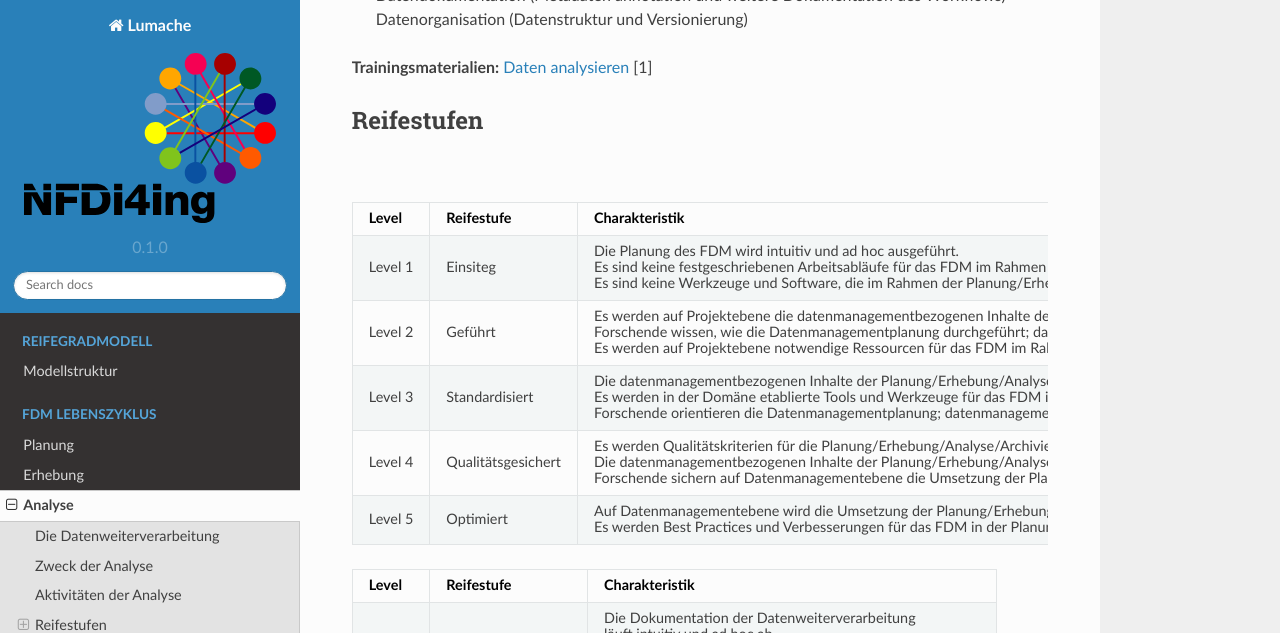
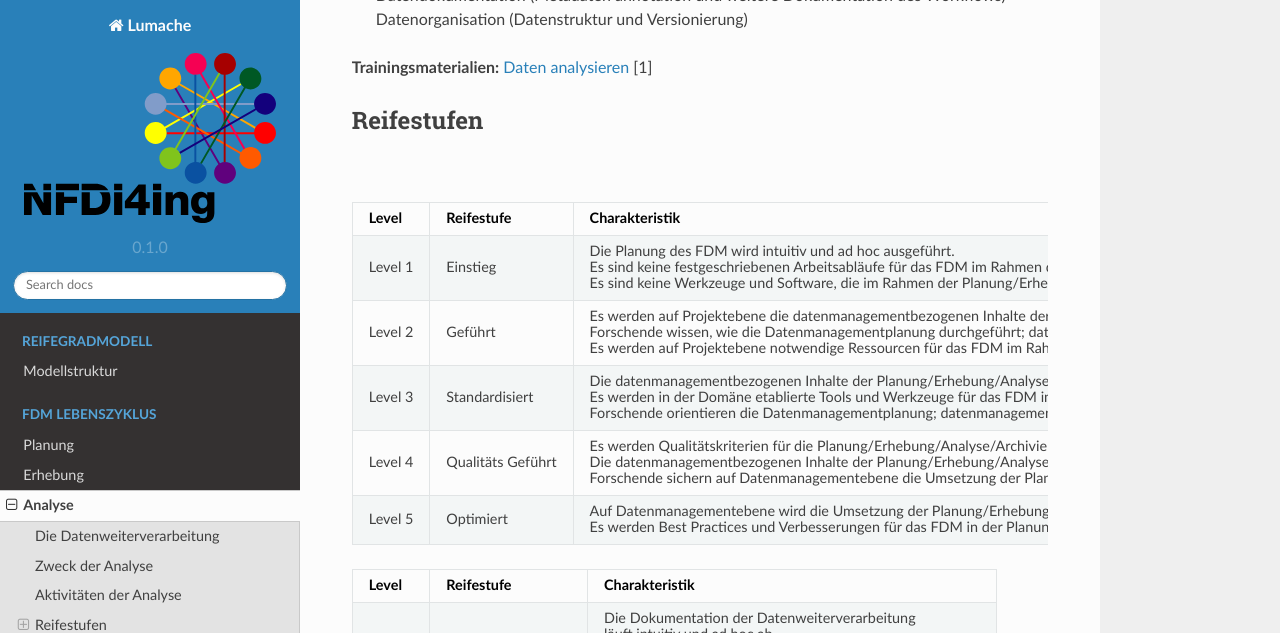
Before and after one commit to LUHMW/MaturityModelsNFDI4Ing, a Sphinx documentation site: the page built from docs/source/Analyse.rst, in a window 1280 px wide and 900 px high, scrolled down 944 px. Shown: the top 633 px of the window. Built offline with Sphinx 7.4.7 and the Read the Docs theme 2.0.0, drawn with Linux system fonts in a browser that asks for light colours.

Commit message:
Update Analyse.rst

```diff
--- a/docs/source/Analyse.rst
+++ b/docs/source/Analyse.rst
@@ -44,7 +44,7 @@ Reifestufen
      - Charakteristik
 
    * - Level 1
-     - Einsiteg
+     - Einstieg
      - Die Planung des FDM wird intuitiv und ad hoc ausgeführt.
 
        Es sind keine festgeschriebenen Arbeitsabläufe für das FDM im Rahmen der Planung/Erhebung/Analyse/Archivierung/Zugang auf Projektebene beschrieben.
@@ -68,7 +68,7 @@ Reifestufen
        Forschende orientieren die Datenmanagementplanung; datenmanagementbezogene Erhebung/Analyse durchgeführt; Daten archiviert/zugänglich gemacht an domänenspezifischen Standards und etablieren diese in der Umsetzung im Rahmen des Projektes.
 
    * - Level 4
-     - Qualitätsgesichert
+     - Qualitäts Geführt
      - Es werden Qualitätskriterien für die Planung/Erhebung/Analyse/Archivierung/Zugang definiert und etabliert.
 
        Die datenmanagementbezogenen Inhalte der Planung/Erhebung/Analyse/Archivierung/Zugang werden auf Basis der definierten Qualitätskriterien hin gesichert.
```
